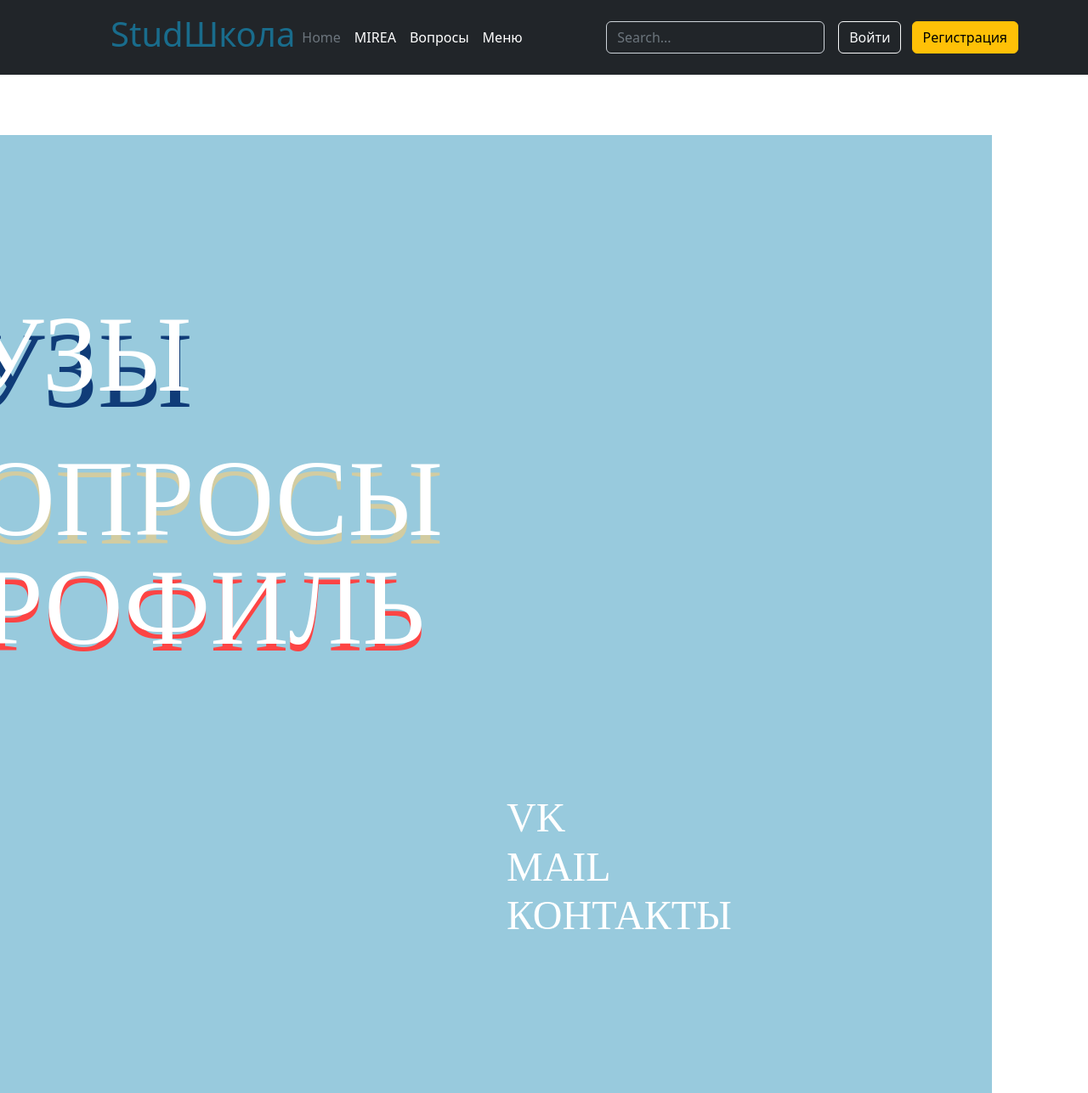
After one commit to turbosith/studshkola, a Django app: template stud_shkola/main/templates/main/menuu.html in a window 1280 px wide. The commit adds this page. Shown: the whole page at 85% size. Run offline with Django 4.2, Linux system fonts and the light colour scheme; the template is opened without the code that fills it, so the values that code supplies are empty; parts of the project's set-up code (start-up, migrations or seed data) failed here and were passed over.

Commit message:
make a lot of things

```diff
--- a/stud_shkola/main/models.py
+++ b/stud_shkola/main/models.py
@@ -3,14 +3,14 @@ from django.urls import reverse
 
 categ={}
 class questions(models.Model):
-    cat = models.ForeignKey('Category',on_delete=models.PROTECT, null=True)
+    cat = models.ForeignKey('Category',on_delete=models.PROTECT, null=True, verbose_name="Категория")
     question=models.TextField( blank=True, verbose_name="Вопрос")
     photo=models.ImageField(upload_to="photos/%Y/%m/%d/", verbose_name="Фотография",blank=True)
     userid = models.BigIntegerField(default=0)
     time_create=models.DateTimeField(auto_now_add=True, verbose_name="Время создания")
     time_update = models.DateTimeField(auto_now=True)
     is_published=models.BooleanField(default=True, verbose_name="Опубликовано")
-    slug = models.SlugField(max_length=255, unique=True, db_index=True, verbose_name="URL")
+    #slug = models.SlugField(max_length=255, unique=True, db_index=True, verbose_name="URL")
 
     def __str__(self):
         return self.question
--- a/stud_shkola/main/static/main/css/index.css
+++ b/stud_shkola/main/static/main/css/index.css
@@ -3,6 +3,9 @@
   display: flex;
   flex-direction: column;
   align-items: flex-start;
+}
+.beb1{
+ left: 20px;
 }
 .glavnaja {
   height: 385px;
--- /dev/null
+++ b/stud_shkola/main/static/main/css/menu.css
@@ -0,0 +1,195 @@
+/* This is the project stylesheet */
+
+:root {
+  /* Colors */
+  --midnight-blue: rgba(16, 60, 120, 1);
+  --sky-blue: rgba(152, 202, 221, 1);
+  --tan: rgba(210, 204, 161, 1);
+  --tomato: rgba(253, 68, 68, 1);
+  --white: rgba(255, 255, 255, 1);
+
+  /* Typographies */
+  /* montserrat-48-regular */
+  --montserrat-48-regular-family: "Montserrat";
+  --montserrat-48-regular-size: 48px;
+  --montserrat-48-regular-weight: 400;
+  --montserrat-48-regular-line-height: normal;
+
+  /* montserrat-alternates-128-regular */
+  --montserrat-alternates-128-regular-family: "Montserrat Alternates";
+  --montserrat-alternates-128-regular-size: 128px;
+  --montserrat-alternates-128-regular-weight: 400;
+  --montserrat-alternates-128-regular-line-height: normal;
+}
+.group-1 {
+  background-color: var(--sky-blue);
+  padding: 185px 180px 136.32px 679px;
+  display: flex;
+  flex-direction: column;
+  align-items: flex-start;
+}
+.relative-wrapper-two {
+  margin-bottom: 248px;
+  position: relative;
+}
+.vuzy-three {
+  padding: 21px 0 0 1px;
+  display: flex;
+  flex-direction: column;
+  align-items: flex-start;
+  position: relative;
+}
+.relative-wrapper-one {
+  position: relative;
+}
+.vuzy {
+  height: 145px;
+  width: 482px;
+  color: var(--midnight-blue);
+  display: flex;
+  align-items: flex-end;
+  position: relative;
+  font-family: var(
+    --montserrat-alternates-128-regular-family
+  );
+  font-size: var(--montserrat-alternates-128-regular-size);
+  font-weight: var(
+    --montserrat-alternates-128-regular-weight
+  );
+  line-height: var(
+    --montserrat-alternates-128-regular-line-height
+  );
+}
+.vuzy-two {
+  height: 145px;
+  width: 454px;
+  color: var(--white);
+  display: flex;
+  position: absolute;
+  left: -1px;
+  top: -21px;
+  font-family: var(
+    --montserrat-alternates-128-regular-family
+  );
+  font-size: var(--montserrat-alternates-128-regular-size);
+  font-weight: var(
+    --montserrat-alternates-128-regular-weight
+  );
+  line-height: var(
+    --montserrat-alternates-128-regular-line-height
+  );
+}
+.voprosy {
+  height: 145px;
+  width: 883px;
+  color: var(--tan);
+  display: flex;
+  align-items: flex-end;
+  font-family: var(
+    --montserrat-alternates-128-regular-family
+  );
+  font-size: var(--montserrat-alternates-128-regular-size);
+  font-weight: var(
+    --montserrat-alternates-128-regular-weight
+  );
+  line-height: var(
+    --montserrat-alternates-128-regular-line-height
+  );
+}
+.profil-three {
+  display: flex;
+  align-items: flex-start;
+  position: absolute;
+  left: 1px;
+  bottom: -89px;
+}
+.profil {
+  height: 74px;
+  width: 804px;
+  color: var(--tomato);
+  display: flex;
+  position: absolute;
+  left: 0;
+  top: 8px;
+  font-family: var(
+    --montserrat-alternates-128-regular-family
+  );
+  font-size: var(--montserrat-alternates-128-regular-size);
+  font-weight: var(
+    --montserrat-alternates-128-regular-weight
+  );
+  line-height: var(
+    --montserrat-alternates-128-regular-line-height
+  );
+}
+.profil-two {
+  height: 118px;
+  width: 832px;
+  color: var(--white);
+  display: flex;
+  position: relative;
+  font-family: var(
+    --montserrat-alternates-128-regular-family
+  );
+  font-size: var(--montserrat-alternates-128-regular-size);
+  font-weight: var(
+    --montserrat-alternates-128-regular-weight
+  );
+  line-height: var(
+    --montserrat-alternates-128-regular-line-height
+  );
+}
+.voprosy-two {
+  color: var(--white);
+  position: absolute;
+  left: 1px;
+  bottom: 10px;
+  font-family: var(
+    --montserrat-alternates-128-regular-family
+  );
+  font-size: var(--montserrat-alternates-128-regular-size);
+  font-weight: var(
+    --montserrat-alternates-128-regular-weight
+  );
+  line-height: var(
+    --montserrat-alternates-128-regular-line-height
+  );
+}
+.kontakty-two {
+  margin-left: 710px;
+  display: flex;
+  flex-direction: column;
+  align-items: flex-start;
+}
+.vk {
+  height: 15.68px;
+  width: 98.27px;
+  color: var(--white);
+  display: flex;
+  margin-bottom: 42px;
+  font-family: var(--montserrat-48-regular-family);
+  font-size: var(--montserrat-48-regular-size);
+  font-weight: var(--montserrat-48-regular-weight);
+  line-height: var(--montserrat-48-regular-line-height);
+}
+.mail {
+  height: 15px;
+  width: 388px;
+  color: var(--white);
+  display: flex;
+  margin-bottom: 42px;
+  font-family: var(--montserrat-48-regular-family);
+  font-size: var(--montserrat-48-regular-size);
+  font-weight: var(--montserrat-48-regular-weight);
+  line-height: var(--montserrat-48-regular-line-height);
+}
+.kontakty {
+  height: 85px;
+  width: 391px;
+  color: var(--white);
+  display: flex;
+  font-family: var(--montserrat-48-regular-family);
+  font-size: var(--montserrat-48-regular-size);
+  font-weight: var(--montserrat-48-regular-weight);
+  line-height: var(--montserrat-48-regular-line-height);
+}
--- a/stud_shkola/main/templates/main/base.html
+++ b/stud_shkola/main/templates/main/base.html
@@ -20,11 +20,13 @@
         <a href="/" class="d-flex align-items-center mb-2 mb-lg-0 text-white text-decoration-none">
           <svg class="bi me-2" width="40" height="32" role="img" aria-label="Bootstrap"><use xlink:href="#bootstrap"></use></svg>
         </a>
-
+<h1 style="color: #196C8C; left: 20%;">StudШкола</h1>
         <ul class="nav col-12 col-lg-auto me-lg-auto mb-2 justify-content-center mb-md-0">
           <li><a href="#" class="nav-link px-2 text-secondary">Home</a></li>
           <li><a href="mirea" class="nav-link px-2 text-white">MIREA</a></li>
           <li><a href="questions" class="nav-link px-2 text-white">Вопросы</a></li>
+            <li><a href="menuu" class="nav-link px-2 text-white">Меню</a></li>
+
 
         </ul>
 
@@ -33,15 +35,15 @@
         </form>
 
         <div class="text-end">
-          <button type="button" class="btn btn-outline-light me-2">Login</button>
-          <button type="button" class="btn btn-warning">Sign-up</button>
+          <button type="button" href="login" class="btn btn-outline-light me-2">Войти</button>
+          <button type="button" href="register" class="btn btn-warning">Регистрация</button>
         </div>
       </div>
     </div>
 
   </header>
 
-<h1 style="color: #196C8C;">StudШкола</h1>
+
 {% block content%}
 
 {% endblock %}
--- /dev/null
+++ b/stud_shkola/main/templates/main/menuu.html
@@ -0,0 +1,28 @@
+{% extends 'main/base.html'%}
+{%load static %}
+{% block head %}
+<link rel="stylesheet" href="{% static 'main/css/menu.css' %}">
+{% endblock %}
+{% block content %}
+<div class="group-1">
+  <div class="relative-wrapper-two">
+    <div class="vuzy-three">
+      <div class="relative-wrapper-one">
+        <p class="vuzy">ВУЗЫ</p>
+        <p class="vuzy-two">ВУЗЫ</p>
+      </div>
+      <p class="voprosy">ВОПРОСЫ</p>
+    </div>
+    <div class="profil-three">
+      <p class="profil">ПРОФИЛЬ</p>
+      <p class="profil-two">ПРОФИЛЬ</p>
+    </div>
+    <p class="voprosy-two">ВОПРОСЫ</p>
+  </div>
+  <div class="kontakty-two">
+    <p class="vk">VK</p>
+    <p class="mail">MAIL</p>
+    <p class="kontakty">КОНТАКТЫ</p>
+  </div>
+</div>
+{% endblock %}
--- a/stud_shkola/main/templates/main/questions.html
+++ b/stud_shkola/main/templates/main/questions.html
@@ -6,6 +6,7 @@
     <li>
         <h2>{{q.question}}</h2>
         <p>Категория: {{q.cat}}</p>
+        <p><img  src="{question.photo.url}}"></p>
     </li>
     {% endfor %}
 </ul>
--- a/stud_shkola/main/urls.py
+++ b/stud_shkola/main/urls.py
@@ -14,5 +14,9 @@ urlpatterns = [
     path('universities/<slug:university_slug>/',views.show_university, name='universities'),
     path('questions', views.questionss, name='questions'),
     path('category/<int:cat_id>/', show_category, name='category'),
+    path('menuu', views.menuu, name='menuu'),
+    path('register', RegisterUser.as_view(), name='register'),
+    path('login', views.login, name='login'),
+
 
 ] + static(settings.MEDIA_URL, document_root=settings.MEDIA_ROOT)
```
Also changed, not shown: stud_shkola/main/forms.py (+22 -1 lines), stud_shkola/main/static/main/css/askquestion.css (added, +149 -0 lines), stud_shkola/main/templates/main/askquestion.html (+27 -6 lines), stud_shkola/main/templates/main/menu.html (deleted, +0 -37 lines), stud_shkola/main/views.py (+18 -3 lines), stud_shkola/db.sqlite3, stud_shkola/main/migrations/0001_initial.py, stud_shkola/media/photos/2022/09/15/20220626_213505.jpg (added), stud_shkola/media/photos/2022/09/15/25.jpg (added).
